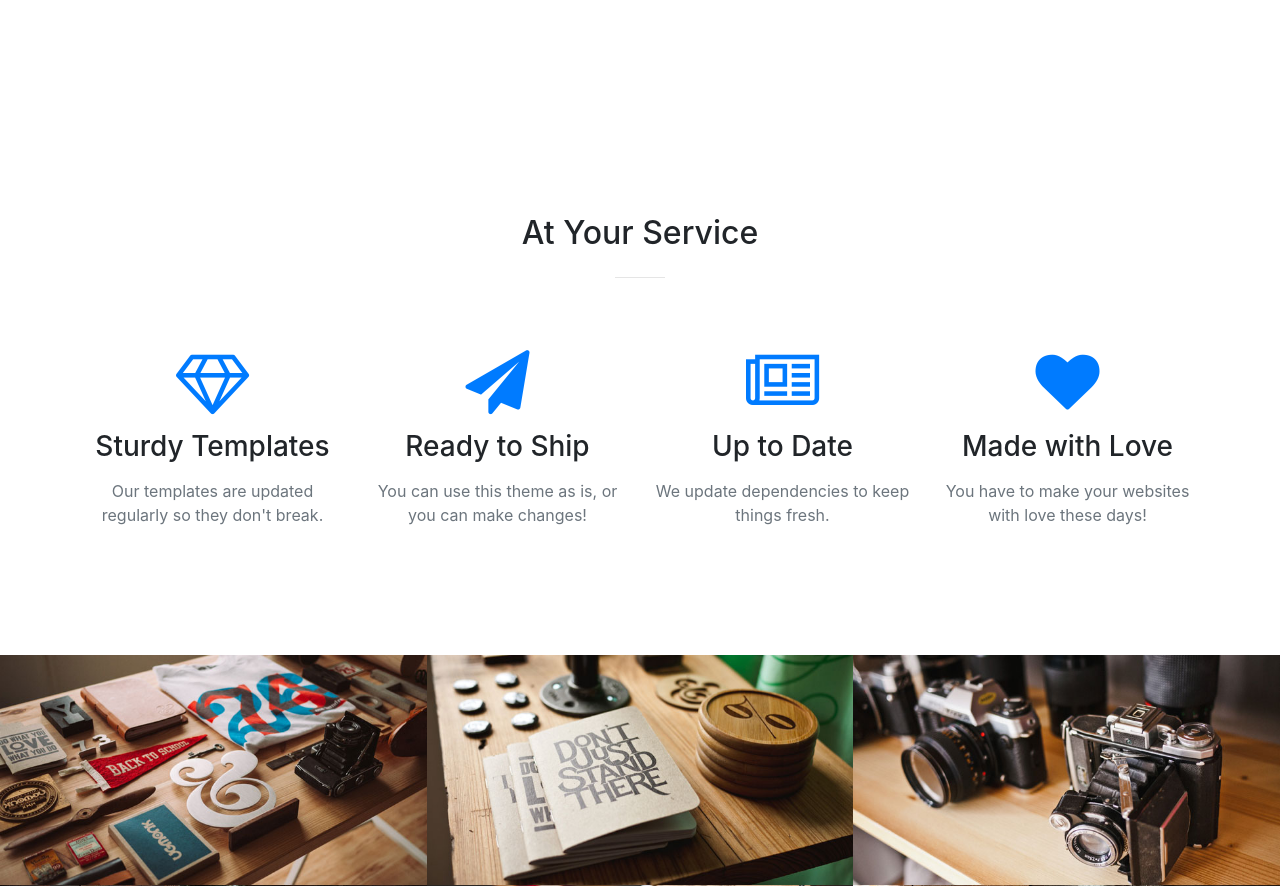
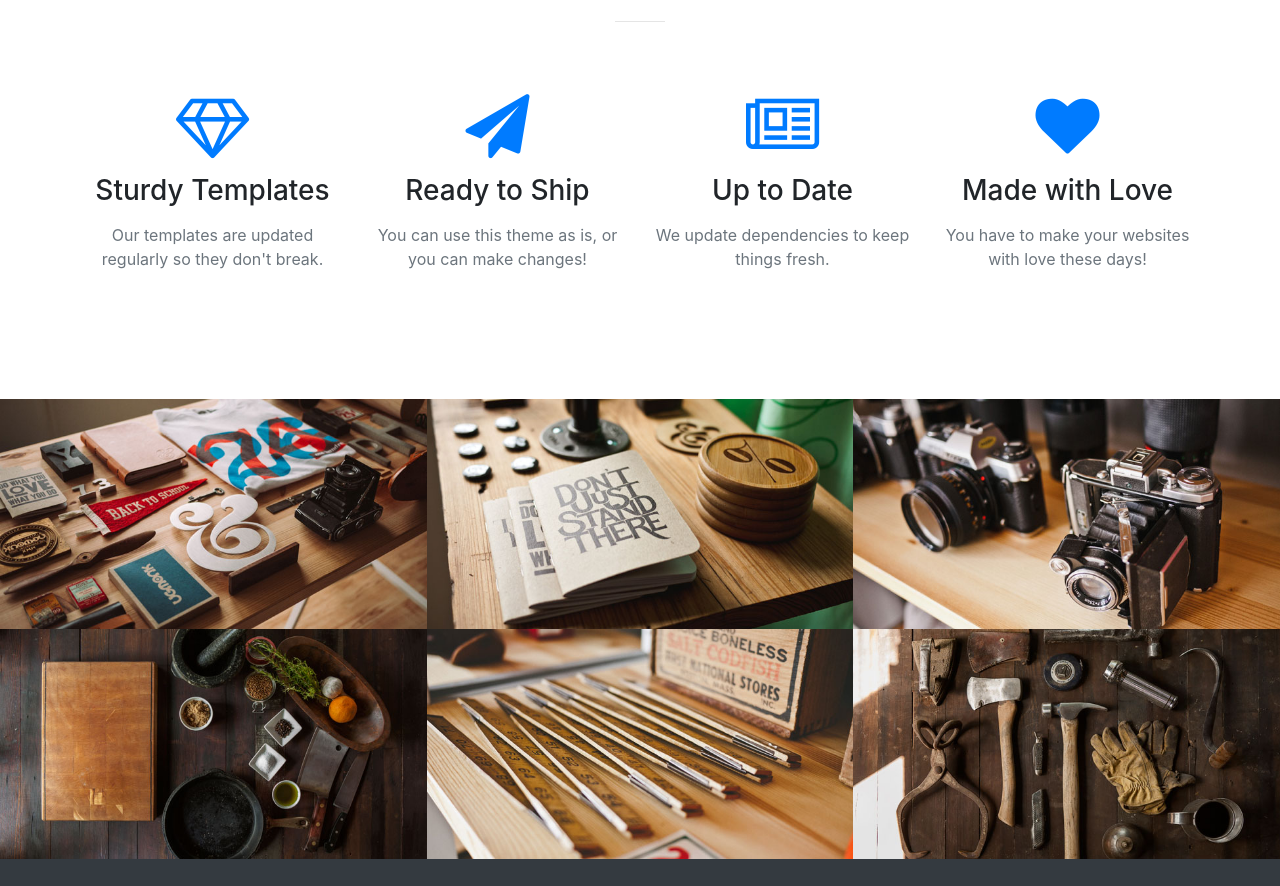
Before and after one commit to Luke-Bland/ePortfolio, a website with bundled scripts: page index.html in a window 1280 px wide. Shown: the part 1760-2646 px from the top of the page. Built offline with nearby package versions, Linux system fonts and the light colour scheme.

Commit message:
new row
added new row

```diff
--- a/index.html
+++ b/index.html
@@ -124,11 +124,6 @@
             </div>
           </div>
         </div>
-      </div>
-    </section>
-
-    <section id="services">
-      <div class="container">
         <div class="row">
           <div class="col-lg-12 text-center">
             <h2 class="section-heading">At Your Service</h2>
```
